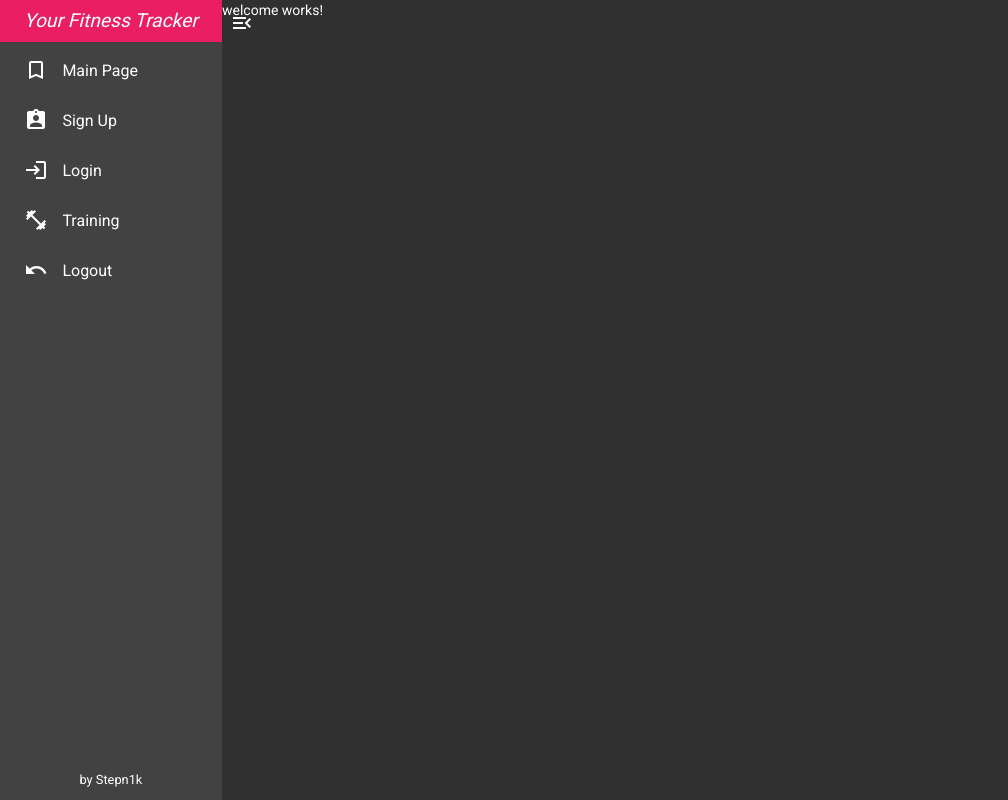
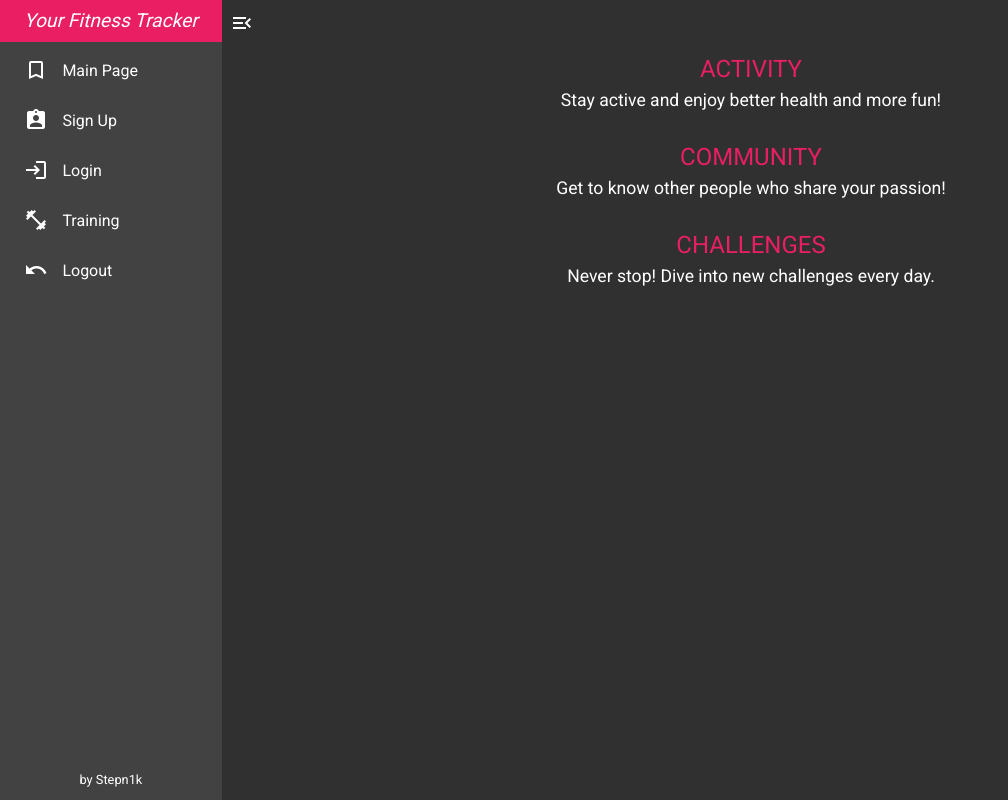
Before and after one commit to stepn1k/fitnessTracker, an Angular app: page / in a window 1280 px wide. Shown: the whole page, without its empty margins (0-1008 px from the left). Built offline with nearby package versions, Linux system fonts and the light colour scheme.

Commit message:
added welcome component

```diff
--- a/src/app/welcome/welcome.component.html
+++ b/src/app/welcome/welcome.component.html
@@ -1 +1,14 @@
-<p>welcome works!</p>
+<div>
+  <section>
+    <h1>Activity</h1>
+    <p>Stay active and enjoy better health and more fun!</p>
+  </section>
+  <section>
+    <h1>Community</h1>
+    <p>Get to know other people who share your passion!</p>
+  </section>
+  <section>
+    <h1>Challenges</h1>
+    <p>Never stop! Dive into new challenges every day.</p>
+  </section>
+</div>
--- a/src/app/welcome/welcome.component.scss
+++ b/src/app/welcome/welcome.component.scss
@@ -0,0 +1,24 @@
+div {
+  margin-top: 3rem;
+  display: flex;
+  flex-direction: column;
+  justify-content: center;
+  align-items: center;
+
+  section {
+    margin-bottom: 0.9rem;
+
+    h1 {
+      text-align: center;
+      color: #e91e63;
+      text-transform: uppercase;
+      margin: 0.3rem;
+
+    }
+
+    p {
+      font-size: 1.1rem;
+    }
+  }
+
+}
```
